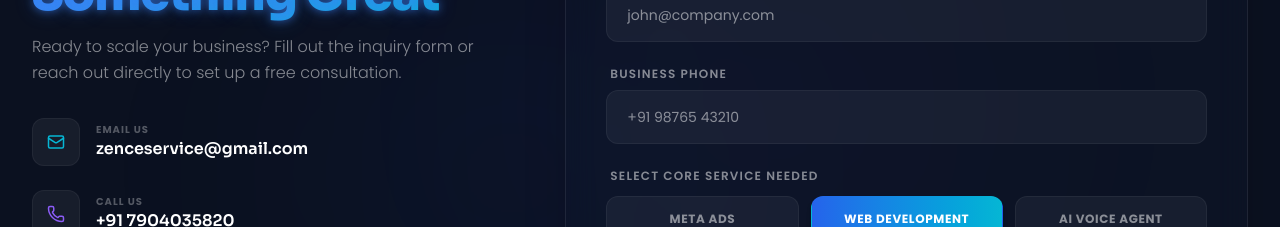
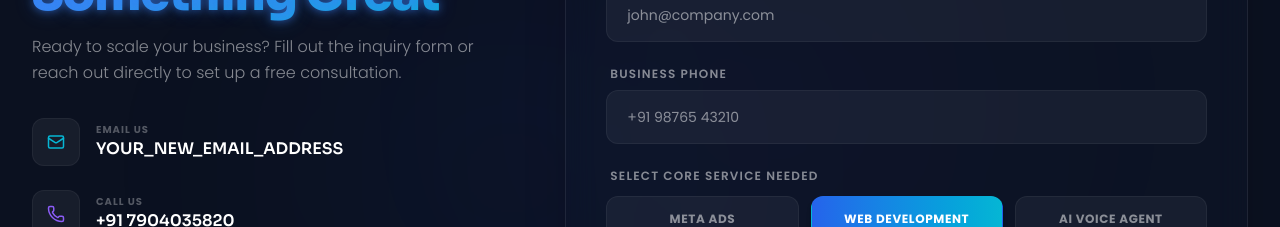
Before and after one commit to madhanvishanth11-cpu/zence_services, a React (Vite) app: page / in a window 1280 px wide. Shown: the part 9220-9447 px from the top of the page. Built offline with nearby package versions, Linux system fonts and the light colour scheme.

Commit message:
fix: replace recipient email with YOUR_NEW_EMAIL_ADDRESS across Contact.jsx

```diff
--- a/src/components/Contact.jsx
+++ b/src/components/Contact.jsx
@@ -94,10 +94,10 @@ export default function Contact() {
         colors: ['#3b82f6', '#8b5cf6', '#06b6d4', '#ffffff']
       });
 
-        // Send details to zenceservice@gmail.com
+        // Send details to YOUR_NEW_EMAIL_ADDRESS
         const subject = encodeURIComponent(`New ZENCE Inquiry from ${formState.name}`);
         const body = encodeURIComponent(`New ZENCE Inquiry Details:\n\nName: ${formState.name}\nEmail: ${formState.email}\nPhone: ${formState.phone}\nService: ${serviceLabel}\nProject Scope: ${formState.message}\nDate/Time: ${submissionDate}`);
-        window.location.href = `mailto:zenceservice@gmail.com?subject=${subject}&body=${body}`;
+        window.location.href = `mailto:YOUR_NEW_EMAIL_ADDRESS?subject=${subject}&body=${body}`;
       }, 1500);
     });
   };
@@ -149,7 +149,7 @@ export default function Contact() {
             <div className="hidden lg:block mt-8 space-y-6">
               {/* Email */}
               <motion.a
-                href="mailto:zenceservice@gmail.com"
+                href="mailto:YOUR_NEW_EMAIL_ADDRESS"
                 className="flex items-center gap-4 group cursor-pointer"
                 onMouseEnter={playHover}
               >
@@ -158,7 +158,7 @@ export default function Contact() {
                 </div>
                 <div>
                   <p className="font-poppins text-[10px] font-bold text-white/30 uppercase tracking-widest">Email Us</p>
-                  <p className="font-sora font-semibold text-white group-hover:text-accent-cyan transition-colors">zenceservice@gmail.com</p>
+                  <p className="font-sora font-semibold text-white group-hover:text-accent-cyan transition-colors">YOUR_NEW_EMAIL_ADDRESS</p>
                 </div>
               </motion.a>
 
@@ -385,7 +385,7 @@ export default function Contact() {
           <div className="lg:hidden order-3 flex flex-col items-center gap-6 mt-8 w-full">
             {/* Email */}
             <motion.a
-              href="mailto:zenceservice@gmail.com"
+              href="mailto:YOUR_NEW_EMAIL_ADDRESS"
               className="flex items-center gap-4 group cursor-pointer text-left w-fit"
               onMouseEnter={playHover}
             >
@@ -394,7 +394,7 @@ export default function Contact() {
               </div>
               <div>
                 <p className="font-poppins text-[10px] font-bold text-white/30 uppercase tracking-widest">Email Us</p>
-                <p className="font-sora font-semibold text-white group-hover:text-accent-cyan transition-colors">zenceservice@gmail.com</p>
+                <p className="font-sora font-semibold text-white group-hover:text-accent-cyan transition-colors">YOUR_NEW_EMAIL_ADDRESS</p>
               </div>
             </motion.a>
 
```
